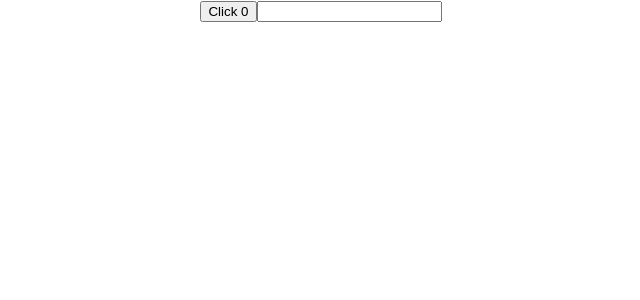
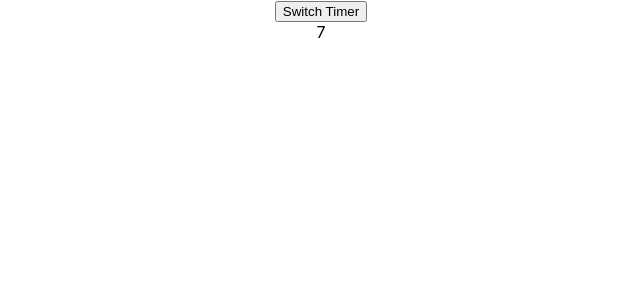
Before and after one commit to masayaeto/react-connect-api-app, a React (Create React App) app: page / in a window 1280 px wide. Shown: the top 300 px of the page, without its empty margins (319-959 px from the left). Built offline with nearby package versions, Linux system fonts and the light colour scheme.

Commit message:
Intervalのsetとclear

```diff
--- a/src/App.js
+++ b/src/App.js
@@ -1,12 +1,13 @@
 import logo from './logo.svg';
 import './App.css';
-import Basic2 from './components/Basic2';
-import BasicUseEffect from './components/BasicUseEffect';
+// import Basic2 from './components/Basic2';
+// import BasicUseEffect from './components/BasicUseEffect';
+import TimerContiner from './components/TimerContiner';
 
 function App() {
   return (
     <div className="App">
-      <BasicUseEffect/>
+      <TimerContiner/>
     </div>
   );
 }
--- /dev/null
+++ b/src/components/Timer.js
@@ -0,0 +1,27 @@
+import { cleanup } from '@testing-library/react'
+import React,{useState, useEffect} from 'react'
+
+const Timer = () => {
+
+  const [count, setCount] = useState(0)
+
+  const time = () => {
+    setCount(prevCount => prevCount + 1)
+  }
+
+  useEffect(() => {
+    const interval = setInterval(time, 1000)
+    return () => {
+      clearInterval(interval)
+      console.log("cleared")
+    }
+  }, [])
+
+  return (
+    <div>
+      {count}
+    </div>
+  )
+}
+
+export default Timer
--- /dev/null
+++ b/src/components/TimerContiner.js
@@ -0,0 +1,14 @@
+import React, {useState} from 'react'
+import Timer from './Timer'
+
+const TimerContiner = () => {
+  const [display, setDisplay] = useState(true)
+  return (
+    <div>
+      <button onClick={() => setDisplay(!display)}>Switch Timer</button>
+      {display && <Timer/>}
+    </div>
+  )
+}
+
+export default TimerContiner
```
